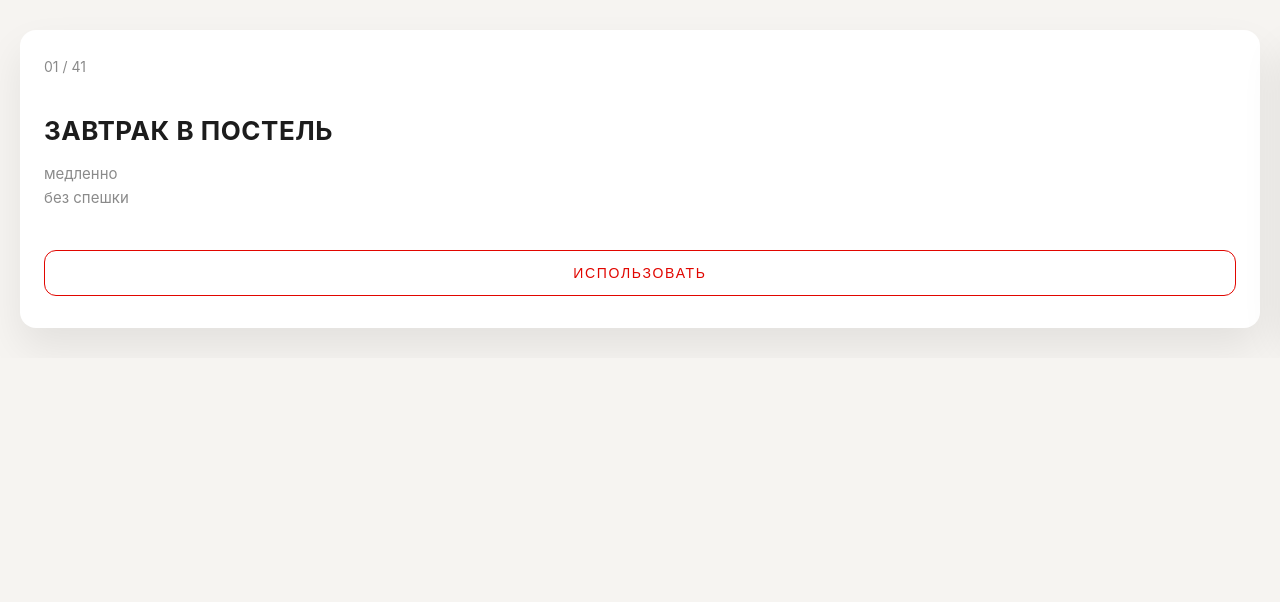
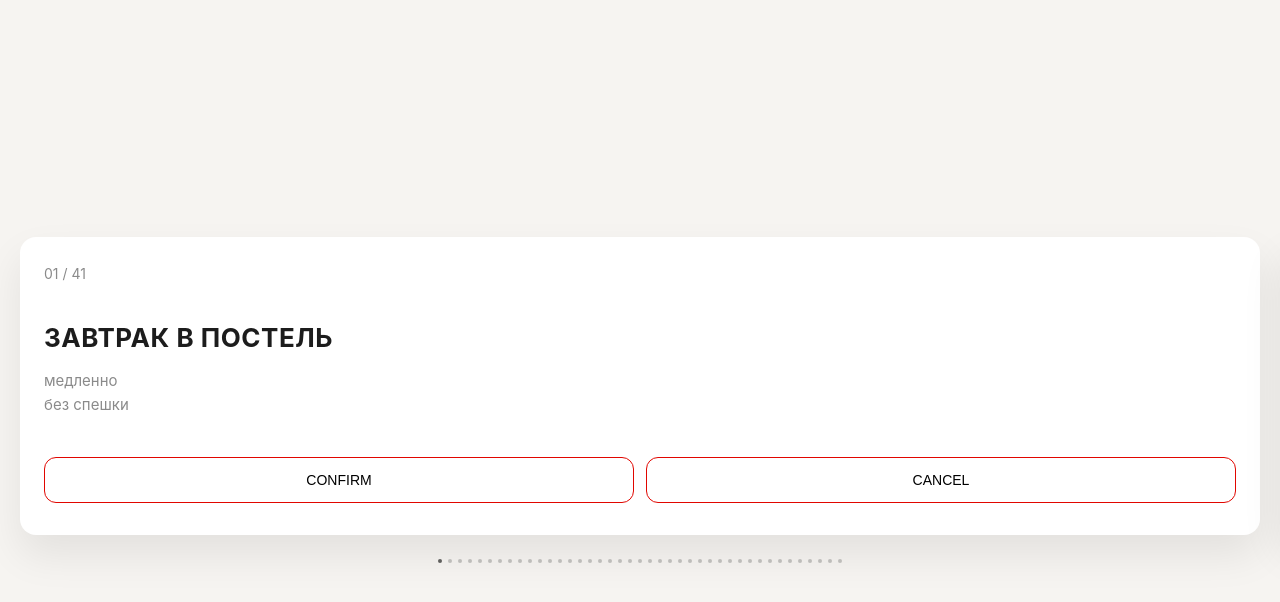
Before and after one commit to cignoBianco/coupon-book-gift, a React (Vite) app: page / in a window 1280 px wide. Both pictures are taken after a click on the button "ИСПОЛЬЗОВАТЬ". Shown: the top 602 px of the page. Built offline with nearby package versions, Linux system fonts and the light colour scheme.

Commit message:
add localstorage

```diff
--- a/src/App.css
+++ b/src/App.css
@@ -6,6 +6,9 @@ body {
 }
 
 .carousel {
+  height: calc(100vh - 60px);
+  align-content: center;
+
   max-width: 100vw;
   overflow: hidden;
   padding: 30px 20px;
@@ -58,3 +61,51 @@ body {
   font-size: 14px;
   letter-spacing: 0.12em;
 }
+
+.coupon-confirm {
+  display: flex;
+  gap: 12px;
+  margin-top: 40px;
+}
+
+.coupon-confirm button {
+  flex: 1;
+  padding: 14px;
+  border-radius: 12px;
+  border: 1px solid var(--accent);
+  background: none;
+  font-size: 14px;
+}
+
+.coupon--used {
+  opacity: 0.45;
+}
+
+.coupon--used h1,
+.coupon--used p {
+  color: var(--text-muted);
+}
+
+.coupon-button:disabled {
+  border-color: var(--text-muted);
+  color: var(--text-muted);
+  cursor: default;
+}
+
+.carousel-indicator {
+  display: flex;
+  justify-content: center;
+  gap: 6px;
+  margin-top: 24px;
+}
+
+.dot {
+  width: 4px;
+  height: 4px;
+  border-radius: 50%;
+  background: rgba(0, 0, 0, 0.2);
+}
+
+.dot--active {
+  background: rgba(0, 0, 0, 0.6);
+}
--- a/src/components/CouponCard/CouonCard.tsx
+++ b/src/components/CouponCard/CouonCard.tsx
@@ -3,17 +3,27 @@ interface CouponCardProps {
     index: number,
     total: number,
     title: string,
-    subtitle: string
+    subtitle: string,
+    isUsed: boolean,
+    isConfirming: boolean,
+    onUse: () => void,
+    onConfirm: () => void,
+    onCancel: () => void,
 }
 
 const CouponCard = ({
     index,
     total,
     title,
-    subtitle
+    subtitle,
+    isUsed,
+    isConfirming,
+    onUse,
+    onConfirm,
+    onCancel,
 }: CouponCardProps) => {
     return (
-        <div className="coupon">
+        <div className={`coupon ${isUsed ? 'coupon--used' : ''}`}>
             <div className="coupon-header">
                 <span>{String(index + 1).padStart(2, '0')} / {total}</span>
             </div>
@@ -27,9 +37,21 @@ const CouponCard = ({
                 </p>
             </div>
 
-            <button className="coupon-button">
-                ИСПОЛЬЗОВАТЬ
-            </button>
+            {!isConfirming && (
+                <button
+                    onClick={onUse}
+                    disabled={isUsed}
+                    className="coupon-button">
+                    {isUsed ? 'ИСПОЛЬЗОВАНО =(' : 'ИСПОЛЬЗОВАТЬ'}
+                </button>
+            )}
+
+            {isConfirming && (
+                <div className="coupon-confirm">
+                    <button onClick={onConfirm}>CONFIRM</button>
+                    <button onClick={onCancel}>CANCEL</button>
+                </div>
+            )}
         </div>
     );
 }
--- a/src/components/CouponCarousel/CouponCarousel.tsx
+++ b/src/components/CouponCarousel/CouponCarousel.tsx
@@ -1,10 +1,23 @@
-import { useState, useRef } from 'react';
+import { useState, useRef, useEffect } from 'react';
 
 import { coupons } from '../../data';
 import CouponCard from '../CouponCard';
+import { vibrate } from '../../utils/vibrate';
+
+const STORAGE_KEY = 'used-coupons-v1';
 
 export function CouponCarousel() {
     const [current, setCurrent] = useState(0);
+    const [usedCoupons, setUsedCoupons] = useState<number[]>(() => {
+        const saved = localStorage.getItem(STORAGE_KEY);
+        return saved ? JSON.parse(saved) : [];
+    });
+    const [confirmId, setConfirmId] = useState<number | null>(null);
+
+    useEffect(() => {
+        localStorage.setItem(STORAGE_KEY, JSON.stringify(usedCoupons));
+    }, [usedCoupons]);
+
     const startX = useRef(0);
 
     const onTouchStart = (e: React.TouchEvent<HTMLDivElement>) => {
@@ -14,6 +27,7 @@ export function CouponCarousel() {
     const onTouchEnd = (e: React.TouchEvent<HTMLDivElement>) => {
         const diff = startX.current - e.changedTouches[0].clientX;
         if (diff > 50 && current < coupons.length - 1) {
+            vibrate(6);
             setCurrent(c => c + 1);
         }
         if (diff < -50 && current > 0) {
@@ -38,6 +52,23 @@ export function CouponCarousel() {
                         total={coupons.length}
                         title={c.title}
                         subtitle={c.subtitle}
+                        isUsed={usedCoupons.includes(c.id)}
+                        isConfirming={confirmId === c.id}
+                        onUse={() => setConfirmId(c.id)}
+                        onConfirm={() => {
+                            vibrate(12);
+                            setUsedCoupons(prev => [...prev, c.id]);
+                            setConfirmId(null);
+                        }}
+                        onCancel={() => setConfirmId(null)}
+                    />
+                ))}
+            </div>
+            <div className="carousel-indicator">
+                {coupons.map((_, i) => (
+                    <span
+                        key={i}
+                        className={`dot ${i === current ? 'dot--active' : ''}`}
                     />
                 ))}
             </div>
--- /dev/null
+++ b/src/utils/vibrate.ts
@@ -0,0 +1,5 @@
+export function vibrate(ms = 10) {
+    if ('vibrate' in navigator) {
+      navigator.vibrate(ms);
+    }
+  }
```
